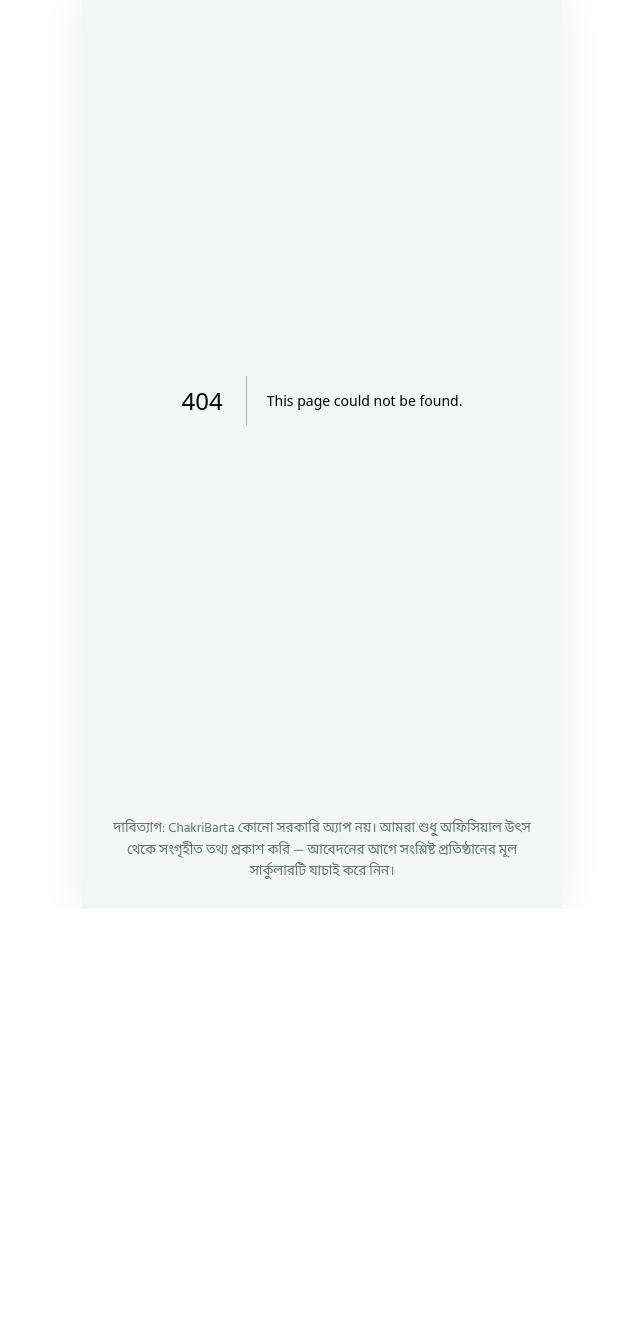
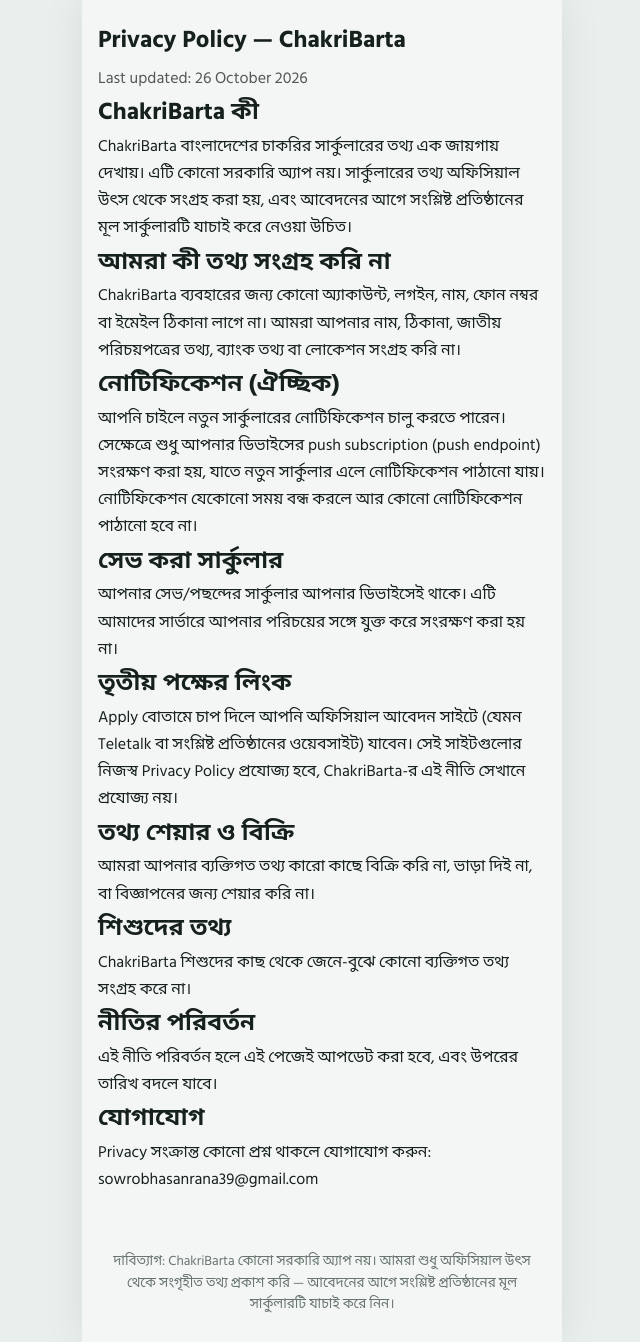
Before and after one commit to sowrobrana1/chakribarta, a Next.js app: page /privacy in a window 1280 px wide. Before the commit this address had no page. Shown: the whole page, without its empty margins (318-958 px from the left). Before the commit the page ends 909 px from the top, so only its background shows below. Built offline with nearby package versions, Linux system fonts and the light colour scheme.

Commit message:
Add ChakriBarta privacy policy page

```diff
--- /dev/null
+++ b/app/privacy/page.tsx
@@ -0,0 +1,70 @@
+export const metadata = {
+  title: "Privacy Policy — ChakriBarta",
+  description:
+    "ChakriBarta privacy policy: what data the app collects, what it does not collect, and how to contact us.",
+};
+
+export default function PrivacyPage() {
+  return (
+    <main style={{ padding: "20px 16px 40px", maxWidth: 720, margin: "0 auto", lineHeight: 1.7 }}>
+      <h1 style={{ fontSize: 24, marginBottom: 4 }}>Privacy Policy — ChakriBarta</h1>
+      <p style={{ color: "#555" }}>Last updated: 26 October 2026</p>
+
+      <h2>ChakriBarta কী</h2>
+      <p>
+        ChakriBarta বাংলাদেশের চাকরির সার্কুলারের তথ্য এক জায়গায় দেখায়। এটি কোনো
+        সরকারি অ্যাপ নয়। সার্কুলারের তথ্য অফিসিয়াল উৎস থেকে সংগ্রহ করা হয়, এবং
+        আবেদনের আগে সংশ্লিষ্ট প্রতিষ্ঠানের মূল সার্কুলারটি যাচাই করে নেওয়া উচিত।
+      </p>
+
+      <h2>আমরা কী তথ্য সংগ্রহ করি না</h2>
+      <p>
+        ChakriBarta ব্যবহারের জন্য কোনো অ্যাকাউন্ট, লগইন, নাম, ফোন নম্বর বা
+        ইমেইল ঠিকানা লাগে না। আমরা আপনার নাম, ঠিকানা, জাতীয় পরিচয়পত্রের তথ্য,
+        ব্যাংক তথ্য বা লোকেশন সংগ্রহ করি না।
+      </p>
+
+      <h2>নোটিফিকেশন (ঐচ্ছিক)</h2>
+      <p>
+        আপনি চাইলে নতুন সার্কুলারের নোটিফিকেশন চালু করতে পারেন। সেক্ষেত্রে শুধু
+        আপনার ডিভাইসের push subscription (push endpoint) সংরক্ষণ করা হয়, যাতে
+        নতুন সার্কুলার এলে নোটিফিকেশন পাঠানো যায়। নোটিফিকেশন যেকোনো সময় বন্ধ
+        করলে আর কোনো নোটিফিকেশন পাঠানো হবে না।
+      </p>
+
+      <h2>সেভ করা সার্কুলার</h2>
+      <p>
+        আপনার সেভ/পছন্দের সার্কুলার আপনার ডিভাইসেই থাকে। এটি আমাদের সার্ভারে
+        আপনার পরিচয়ের সঙ্গে যুক্ত করে সংরক্ষণ করা হয় না।
+      </p>
+
+      <h2>তৃতীয় পক্ষের লিংক</h2>
+      <p>
+        Apply বোতামে চাপ দিলে আপনি অফিসিয়াল আবেদন সাইটে (যেমন Teletalk বা
+        সংশ্লিষ্ট প্রতিষ্ঠানের ওয়েবসাইট) যাবেন। সেই সাইটগুলোর নিজস্ব Privacy
+        Policy প্রযোজ্য হবে, ChakriBarta-র এই নীতি সেখানে প্রযোজ্য নয়।
+      </p>
+
+      <h2>তথ্য শেয়ার ও বিক্রি</h2>
+      <p>
+        আমরা আপনার ব্যক্তিগত তথ্য কারো কাছে বিক্রি করি না, ভাড়া দিই না, বা
+        বিজ্ঞাপনের জন্য শেয়ার করি না।
+      </p>
+
+      <h2>শিশুদের তথ্য</h2>
+      <p>
+        ChakriBarta শিশুদের কাছ থেকে জেনে-বুঝে কোনো ব্যক্তিগত তথ্য সংগ্রহ করে না।
+      </p>
+
+      <h2>নীতির পরিবর্তন</h2>
+      <p>
+        এই নীতি পরিবর্তন হলে এই পেজেই আপডেট করা হবে, এবং উপরের তারিখ বদলে যাবে।
+      </p>
+
+      <h2>যোগাযোগ</h2>
+      <p>
+        Privacy সংক্রান্ত কোনো প্রশ্ন থাকলে যোগাযোগ করুন: sowrobhasanrana39@gmail.com
+      </p>
+    </main>
+  );
+}
```
